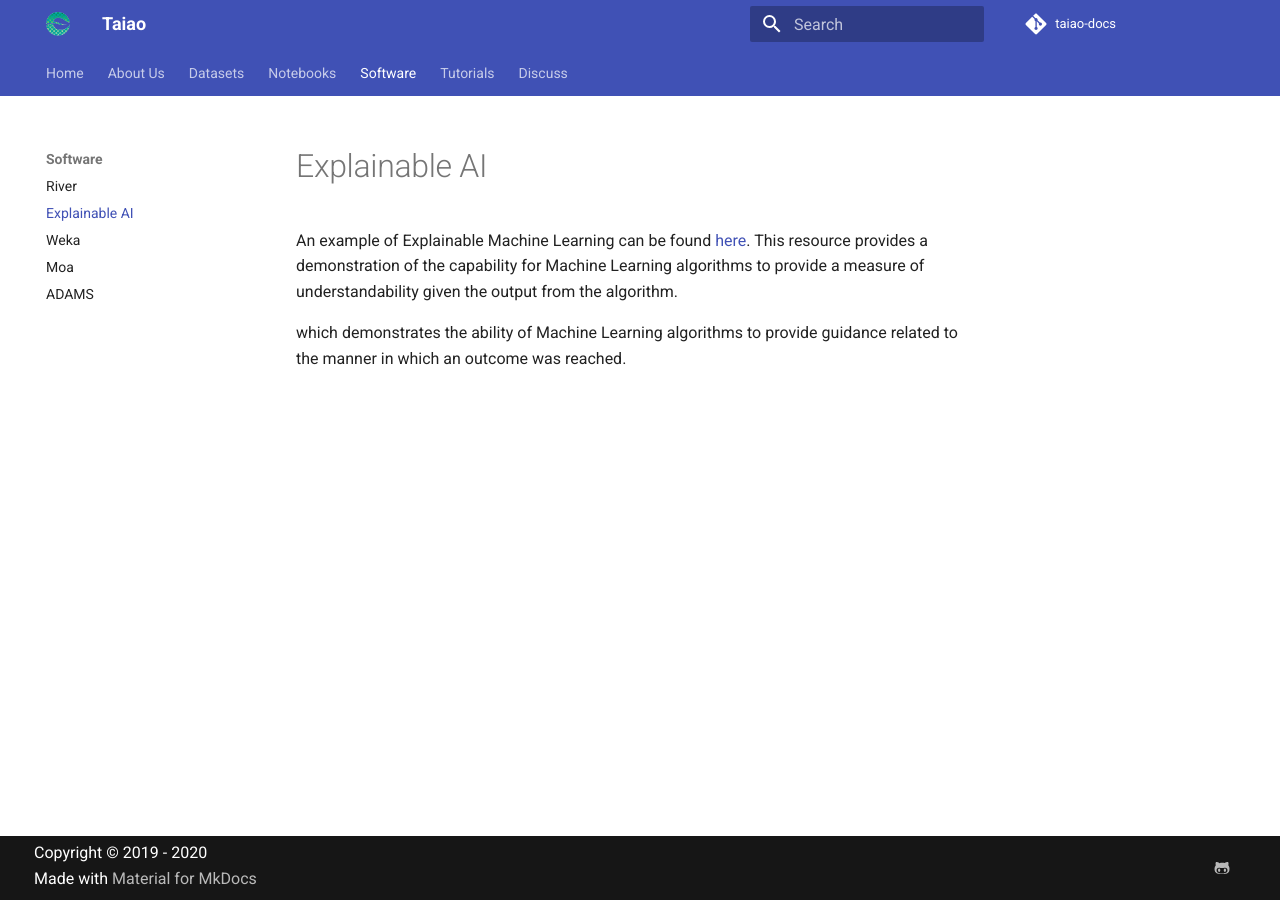
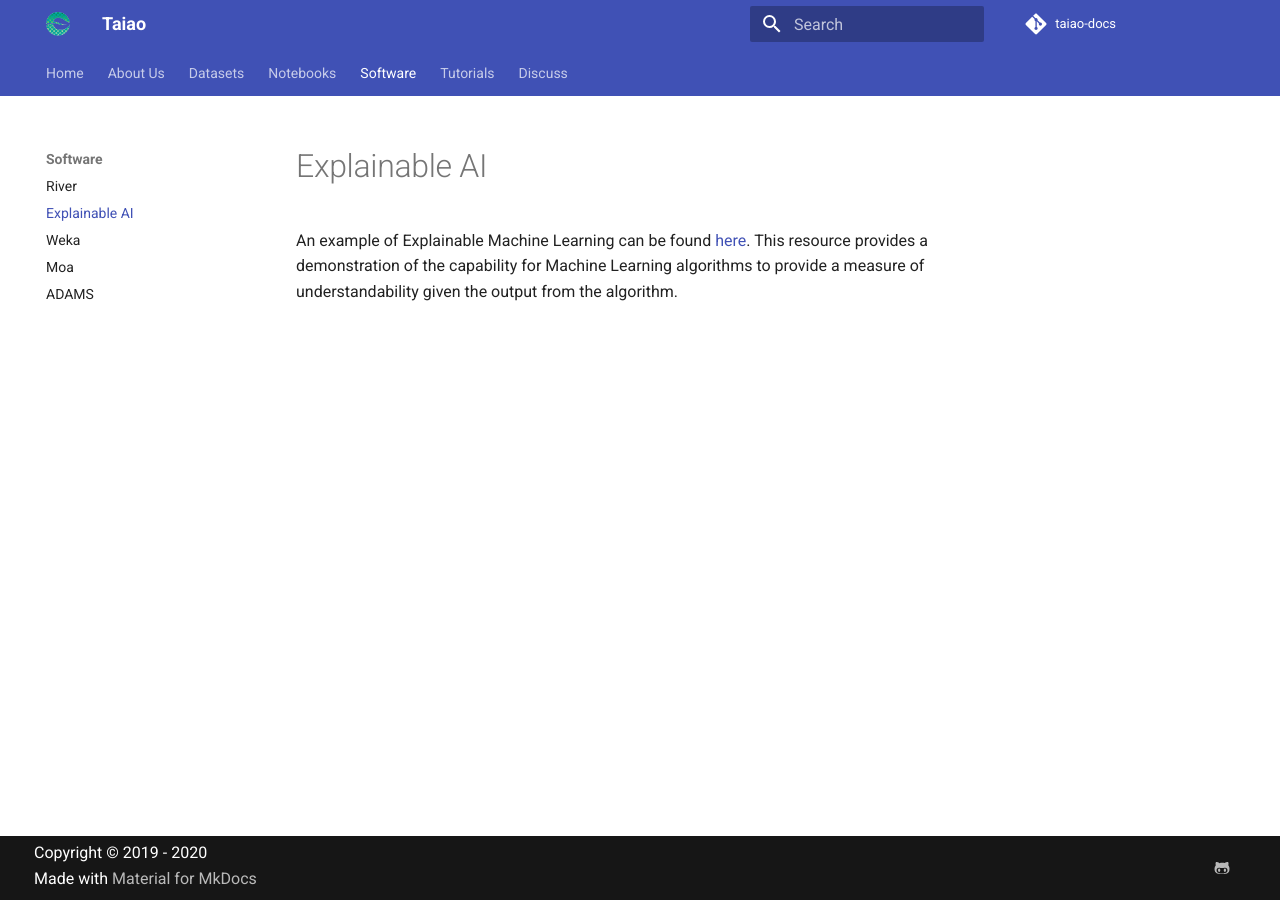
Before and after one commit to taiao/taiao-docs, an MkDocs documentation site: the page built from docs/Software/Explainable-Ai.md, in a window 1280 px wide. Built offline with MkDocs 1.6.1 and Material for MkDocs 9.7.7, drawn with Linux system fonts in a browser that asks for light colours; comment, search, counter and statistics services are not loaded.

Commit message:
Remove redundant sentence.

```diff
--- a/docs/Software/Explainable-Ai.md
+++ b/docs/Software/Explainable-Ai.md
@@ -2,5 +2,3 @@
 
 An example of Explainable Machine Learning can be found [here](https://taiao-xml.azurewebsites.net/). This resource provides a demonstration of the capability
 for Machine Learning algorithms to provide a measure of understandability given the output from the algorithm.
-
- which demonstrates the ability of Machine Learning algorithms to provide guidance related to the manner in which an outcome was reached.
```
